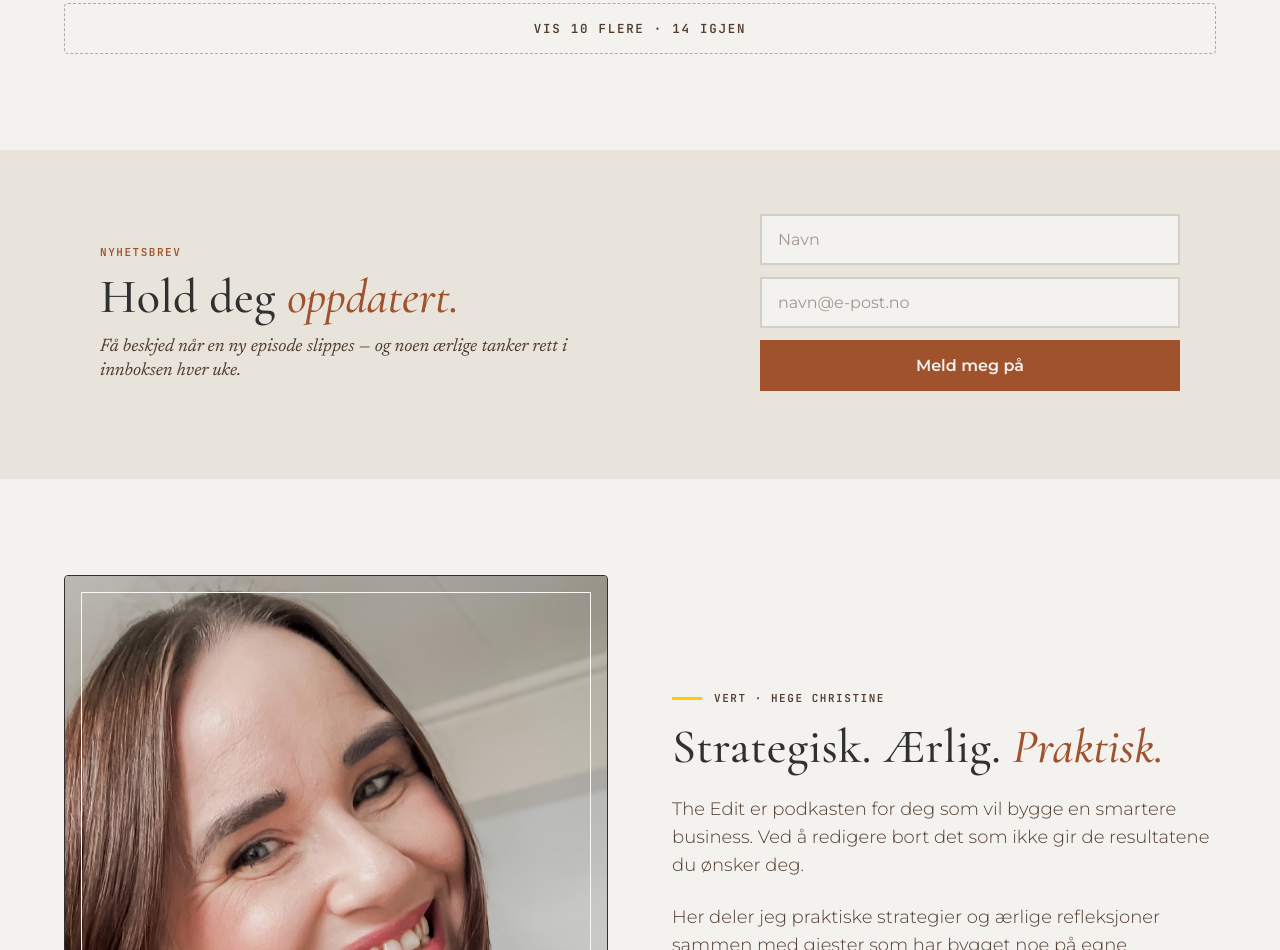
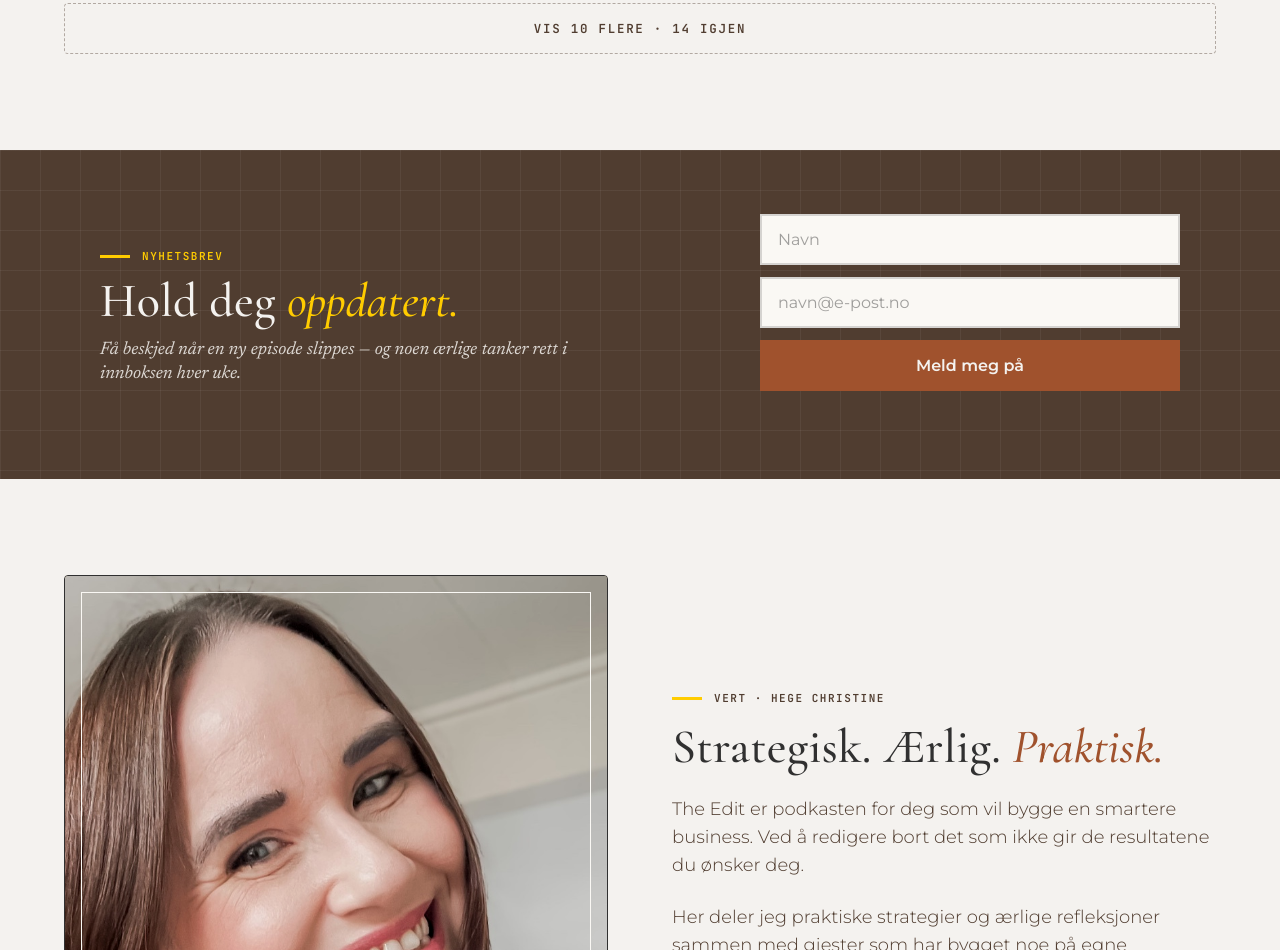
Before and after one commit to hegechristine/podcast, a plain HTML site: page index.html in a window 1280 px wide. Shown: the part 2792-3742 px from the top of the page. Drawn offline with nearby package versions, Linux system fonts and the light colour scheme; a script that the page names is missing.

Commit message:
Showside newsletter: warm-brown med grid + gul dryss (matcher episode-side)
Tidligere cream-bg med rust-tekst — nå:
- Bg: var(--soft-ink-soft) #503D30 warm-brown
- Cream grid-overlay (40px) via ::before
- Eyebrow 'NYHETSBREV' gul med 30x3px gul ::before-strek
- H2 cream tekst med gul italic em
- P dimmet cream
- Form input cream-bg, ink-text
- Button rust med rust-deep hover

Pixel-identisk med episode-side .ep-newsletter nå.

Co-Authored-By: Claude Opus 4.7 (1M context) <noreply@anthropic.com>

```diff
--- a/index.html
+++ b/index.html
@@ -363,23 +363,39 @@
     body .ds-footer__wordmark { font-size: 1.85rem !important; }
   }
 
-  /* Newsletter — light cream, ties into the page flow above; footer below carries the dark weight */
-  body .newsletter { background: var(--soft-bg-deep) !important; color: var(--soft-ink) !important; }
-  body .newsletter__eyebrow { color: var(--soft-rust) !important; }
-  body .newsletter__h { color: var(--soft-ink) !important; }
+  /* Newsletter — warm-brown med grid + gul dryss (matcher episode-side) */
+  body .newsletter { background: var(--soft-ink-soft) !important; color: var(--soft-bg) !important; }
+  body .newsletter::before {
+    background-image:
+      linear-gradient(rgba(244,242,239,0.06) 1px, transparent 1px),
+      linear-gradient(90deg, rgba(244,242,239,0.06) 1px, transparent 1px) !important;
+  }
+  body .newsletter__eyebrow {
+    color: var(--soft-yellow) !important;
+    display: inline-flex !important;
+    align-items: center !important;
+    gap: 12px !important;
+  }
+  body .newsletter__eyebrow::before {
+    content: "";
+    width: 30px; height: 3px;
+    background: var(--soft-yellow);
+    flex-shrink: 0;
+  }
+  body .newsletter__h { color: var(--soft-bg) !important; }
   body .newsletter__h em {
-    color: var(--soft-rust) !important;
+    color: var(--soft-yellow) !important;
     font-family: 'Cormorant Garamond', serif !important;
     font-style: italic !important;
     font-weight: 500 !important;
   }
-  body .newsletter__p { color: var(--soft-ink-soft) !important; }
+  body .newsletter__p { color: rgba(244,242,239,0.85) !important; }
   body .newsletter__form input {
-    background: var(--soft-bg) !important;
-    border-color: rgba(58,42,30,0.18) !important;
+    background: var(--soft-bg-alt) !important;
+    border-color: rgba(48,48,48,0.18) !important;
     color: var(--soft-ink) !important;
   }
-  body .newsletter__form input::placeholder { color: rgba(58,42,30,0.45) !important; }
+  body .newsletter__form input::placeholder { color: rgba(48,48,48,0.45) !important; }
   body .newsletter__form input:focus {
     border-color: var(--soft-rust) !important;
     background: #fff !important;
@@ -392,9 +408,9 @@
     font-weight: 600 !important;
   }
   body .newsletter__form button:hover {
-    background: var(--soft-ink) !important;
+    background: var(--soft-rust-deep) !important;
     color: var(--soft-bg) !important;
-    border-color: var(--soft-ink) !important;
+    border-color: var(--soft-rust-deep) !important;
   }
 
   body .hero__grid { background-image: none !important; }
```
